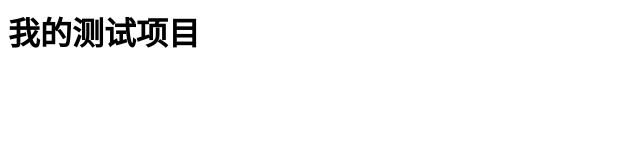
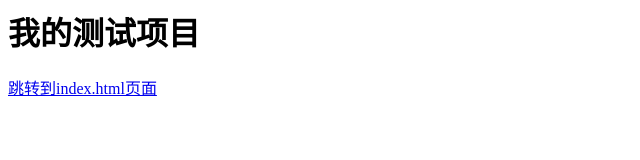
Before and after one commit to lxctandang/lxctandang.github.io, a plain HTML site: page test.html in a window 1280 px wide. Shown: the whole page, without its empty margins (0-640 px from the left). Drawn offline with Linux system fonts and the light colour scheme.

Commit message:
超链接的实现
个人站点的超链接的实现

```diff
--- a/test.html
+++ b/test.html
@@ -4,5 +4,6 @@
   </head>
   <body>
       <h1>我的测试项目</h1>
+      <a href="index.html">跳转到index.html页面</a>
   </body>
 </html>
```
